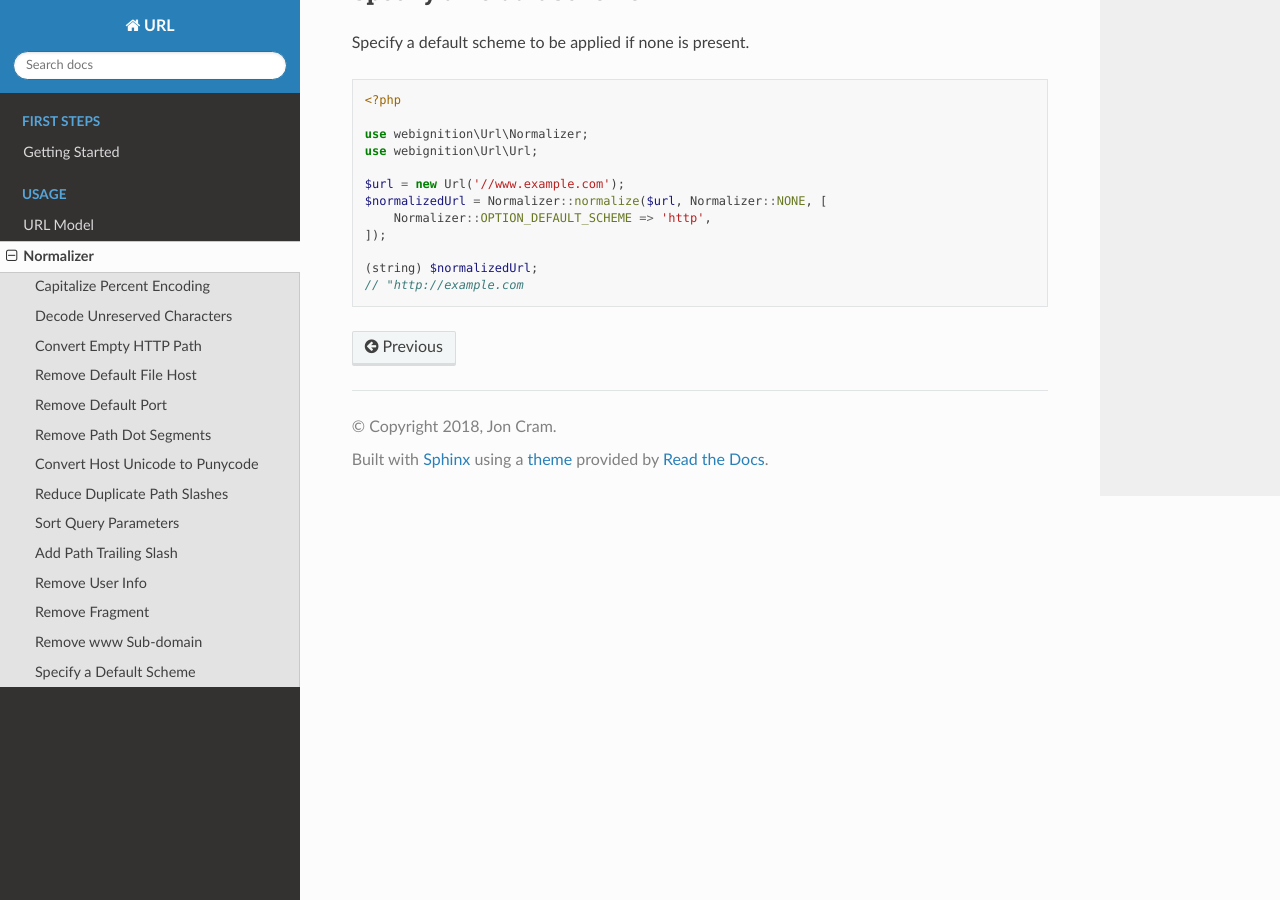
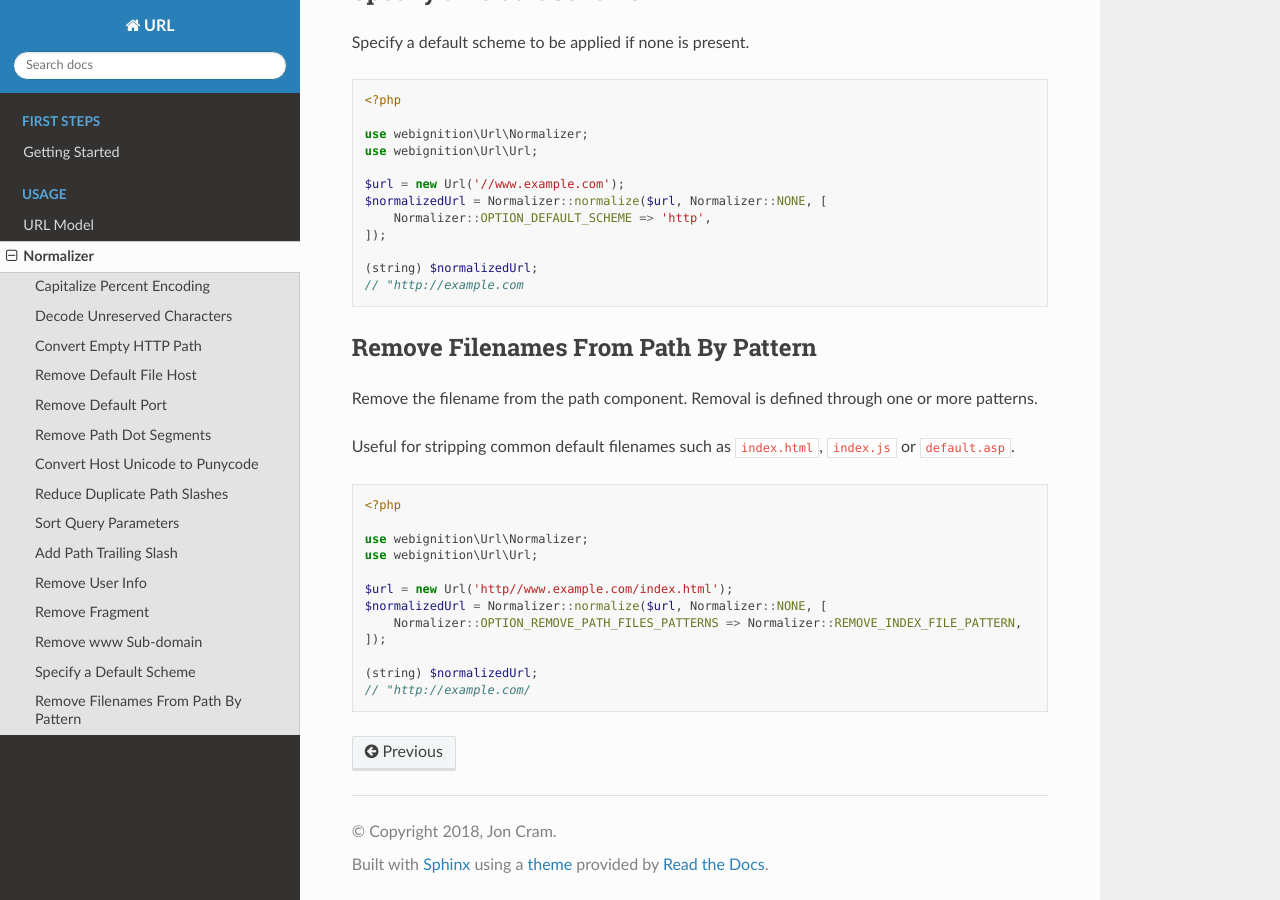
Before and after one commit to webignition/url, a Sphinx documentation site: the page built from docs/normalizer.rst, in a window 1280 px wide and 900 px high, scrolled down 5108 px. Built offline with Sphinx 7.4.7 and the Read the Docs theme 2.0.0, drawn with Linux system fonts in a browser that asks for light colours.

Commit message:
Docuemnt remove filenames from path by pattern

```diff
--- a/docs/includes/normalizer/normalizations-list.rst
+++ b/docs/includes/normalizer/normalizations-list.rst
@@ -12,5 +12,5 @@
 - :ref:`remove fragment <normalizations-remove-fragment>`
 - :ref:`remove www sub-domain <normalizations-remove-www>`
 - :ref:`specify a default scheme <normalizations-default-scheme>`
-- remove filenames from path by pattern
+- :ref:`remove filenames from path by pattern <normalizations-remove-filenames-from-path-by-pattern>`
 - remove query parameters by pattern
--- a/docs/normalizer.rst
+++ b/docs/normalizer.rst
@@ -313,3 +313,28 @@ Specify a default scheme to be applied if none is present.
 
     (string) $normalizedUrl;
     // "http://example.com
+
+.. _normalizations-remove-filenames-from-path-by-pattern:
+
+-------------------------------------
+Remove Filenames From Path By Pattern
+-------------------------------------
+
+Remove the filename from the path component. Removal is defined through one or more patterns.
+
+Useful for stripping common default filenames such as ``index.html``, ``index.js`` or ``default.asp``.
+
+.. code-block:: php
+
+    <?php
+
+    use webignition\Url\Normalizer;
+    use webignition\Url\Url;
+
+    $url = new Url('http//www.example.com/index.html');
+    $normalizedUrl = Normalizer::normalize($url, Normalizer::NONE, [
+        Normalizer::OPTION_REMOVE_PATH_FILES_PATTERNS => Normalizer::REMOVE_INDEX_FILE_PATTERN,
+    ]);
+
+    (string) $normalizedUrl;
+    // "http://example.com/
```
